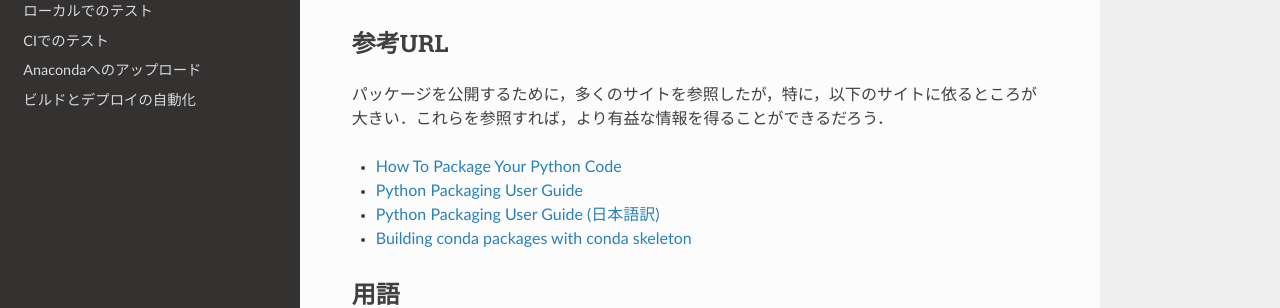
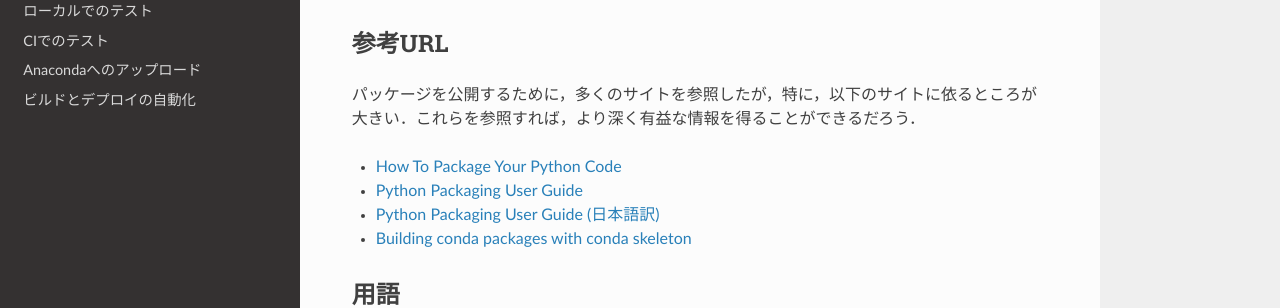
Before and after one commit to daizutabi/iroha, an MkDocs documentation site: the page built from sources/index.md, in a window 1280 px wide and 1243 px high. Shown: the part 318-626 px from the top of the window. Built offline with MkDocs 1.6.1, drawn with Linux system fonts in a browser that asks for light colours; nearby versions of some CDN libraries; old or Windows-style settings are respelled for this version of MkDocs.

```diff
--- a/mkdocs.yml
+++ b/mkdocs.yml
@@ -16,6 +16,11 @@ extra:
 markdown_extensions:
   - admonition
 
+
+google_analytics:
+  - 'UA-110929554-1'
+  - 'auto'
+
 pages:
   - Home: index.md
   - Python実行環境: environment.md
--- a/sources/index.md
+++ b/sources/index.md
@@ -8,7 +8,7 @@ Pythonパッケージの作り方を説明する．単にパッケージを作
 
 ## 参考URL
 
-パッケージを公開するために，多くのサイトを参照したが，特に，以下のサイトに依るところが大きい．これらを参照すれば，より有益な情報を得ることができるだろう．
+パッケージを公開するために，多くのサイトを参照したが，特に，以下のサイトに依るところが大きい．これらを参照すれば，より深く有益な情報を得ることができるだろう．
 
 * [How To Package Your Python Code](https://python-packaging.readthedocs.io/en/latest/minimal.html)
 * [Python Packaging User Guide](https://packaging.python.org/)
```
